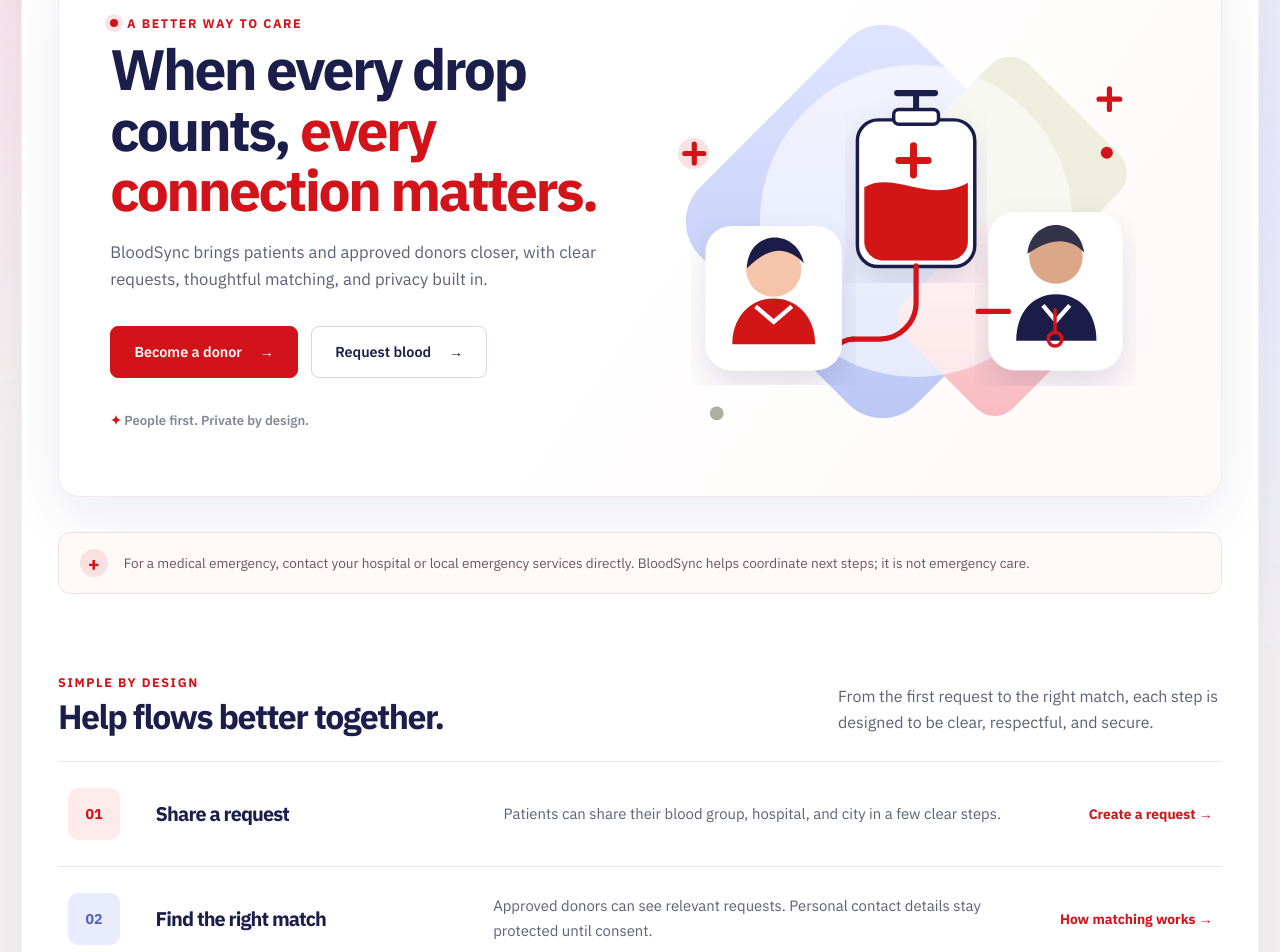
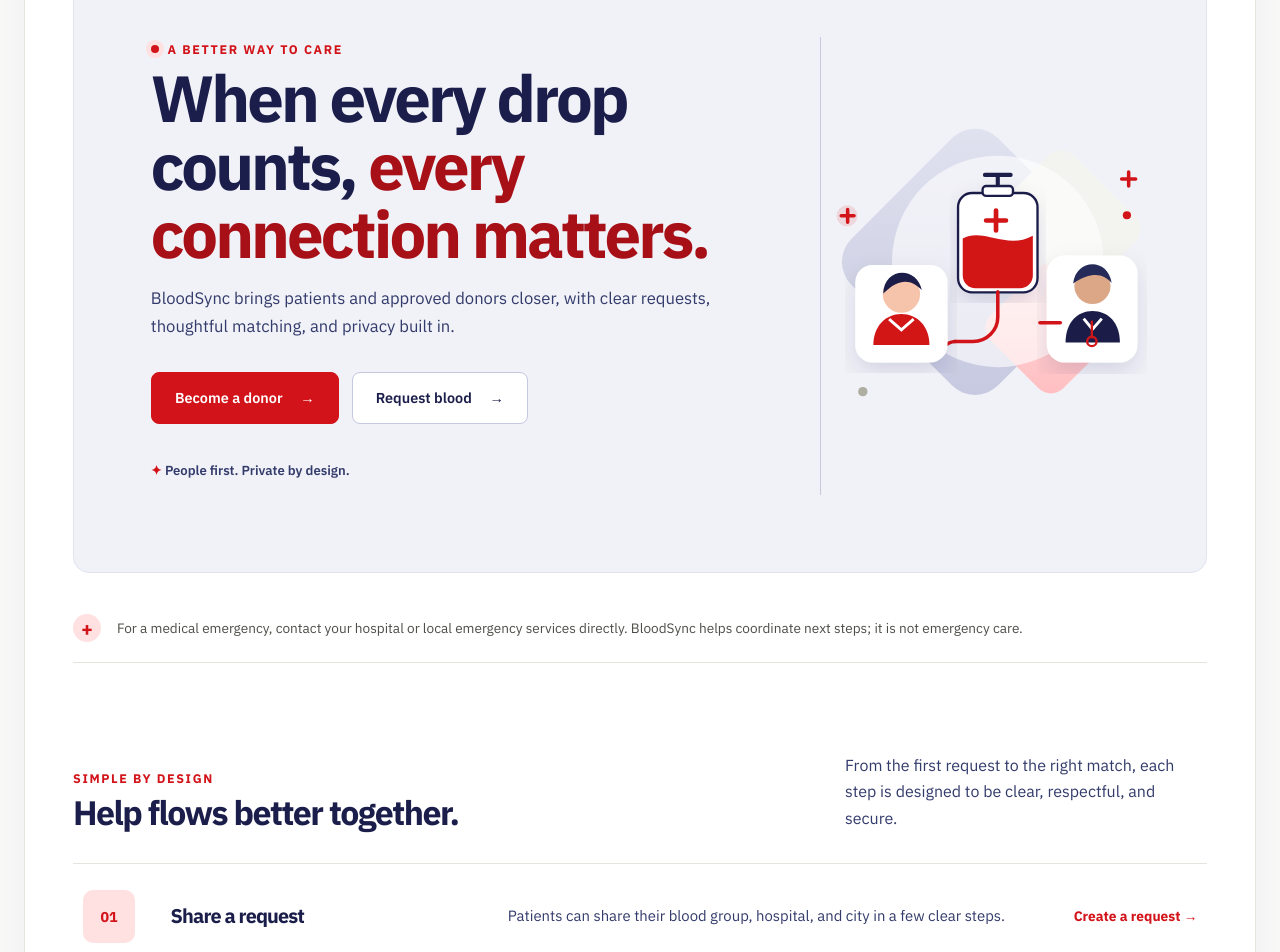
Before and after one commit to atanubera07/BloodSync, a Next.js app in the folder apps/web/: page / in a window 1280 px wide. Shown: the part 200-1152 px from the top of the page. Built offline with nearby package versions, Linux system fonts and the light colour scheme; no server answers.

Commit message:
Refine BloodSync PNS design system and responsive layout

```diff
--- a/apps/web/app/manifest.ts
+++ b/apps/web/app/manifest.ts
@@ -6,8 +6,8 @@
     description: 'Private blood donation coordination',
     start_url: '/',
     display: 'standalone',
-    background_color: '#fffaf8',
-    theme_color: '#a32635',
+    background_color: '#fafaf9',
+    theme_color: '#d21319',
     icons: [{ src: '/icon.svg', sizes: 'any', type: 'image/svg+xml' }],
   };
 }
--- a/apps/web/app/opengraph-image.tsx
+++ b/apps/web/app/opengraph-image.tsx
@@ -11,13 +11,13 @@
         flexDirection: 'column',
         justifyContent: 'center',
         padding: 90,
-        background: '#fffaf8',
-        color: '#a32635',
+        background: '#fafaf9',
+        color: '#d21319',
         fontFamily: 'sans-serif',
       }}
     >
       <div style={{ fontSize: 42, fontWeight: 700 }}>BloodSync</div>
-      <div style={{ fontSize: 76, fontWeight: 800, color: '#222', marginTop: 20 }}>
+      <div style={{ fontSize: 76, fontWeight: 800, color: '#1b1e4a', marginTop: 20 }}>
         Make every connection count.
       </div>
       <div style={{ fontSize: 30, marginTop: 30 }}>Private blood donation coordination</div>
--- a/apps/web/app/style.css
+++ b/apps/web/app/style.css
@@ -8,15 +8,56 @@
 :root {
   font-family: 'IBM Plex Sans', Arial, sans-serif;
   color: #1b1e4a;
-  background: #f5f3f2;
-  --navy: #1b1e4a;
-  --red: #d21319;
-  --taupe: #afaea2;
-  --muted: #656a80;
-  --line: #e7e6ec;
+  background: #fafaf9;
+  /* PNS: primary (trust), neutral (calm), supporting (action and urgency). */
+  --primary-50: #f1f2f8;
+  --primary-100: #e1e3f0;
+  --primary-200: #c5c8df;
+  --primary-300: #a5abd0;
+  --primary-400: #818bbc;
+  --primary-500: #606da5;
+  --primary-600: #465186;
+  --primary-700: #333b6b;
+  --primary-800: #252b58;
+  --primary-900: #1b1e4a;
+  --neutral-50: #fafaf9;
+  --neutral-100: #f3f3f0;
+  --neutral-200: #e5e5df;
+  --neutral-300: #d0d0c7;
+  --neutral-400: #afaea2;
+  --neutral-500: #858478;
+  --neutral-600: #66665d;
+  --neutral-700: #4d4e48;
+  --neutral-800: #363832;
+  --neutral-900: #232520;
+  --support-50: #fff3f3;
+  --support-100: #ffe1e2;
+  --support-200: #ffbdc0;
+  --support-300: #f7898e;
+  --support-400: #e65b61;
+  --support-500: #d9363d;
+  --support-600: #d21319;
+  --support-700: #a81017;
+  --support-800: #860e15;
+  --support-900: #650d13;
+  --success-50: #eef8f0;
+  --success-100: #d9f0df;
+  --success-200: #b4dfc1;
+  --success-300: #83c99b;
+  --success-400: #55a977;
+  --success-500: #358b5c;
+  --success-600: #26734b;
+  --success-700: #1e5c3d;
+  --success-800: #184a33;
+  --success-900: #123b29;
+  --navy: var(--primary-900);
+  --red: var(--support-600);
+  --taupe: var(--neutral-400);
+  --muted: var(--neutral-600);
+  --line: var(--neutral-200);
   --surface: #fff;
-  --soft: #f7f7fb;
-  --shadow: 0 22px 65px rgba(27, 30, 74, 0.08);
+  --soft: var(--neutral-50);
+  --shadow: 0 16px 48px rgb(27 30 74 / 0.06);
 }
 * {
   box-sizing: border-box;
@@ -27,9 +68,7 @@
 body {
   margin: 0;
   min-height: 100vh;
-  background:
-    radial-gradient(circle at 0 9%, #fae5ec 0, transparent 29rem),
-    radial-gradient(circle at 100% 20%, #e9eaff 0, transparent 30rem), #f5f3f2;
+  background: var(--neutral-50);
 }
 button,
 input,
@@ -49,16 +88,16 @@
   text-decoration-color: currentColor;
 }
 :focus-visible {
-  outline: 3px solid #4965d4;
+  outline: 3px solid var(--primary-600);
   outline-offset: 3px;
 }
 .site-frame {
-  width: min(100% - 42px, 1380px);
+  width: min(100% - 48px, 1440px);
   min-height: calc(100vh - 48px);
   margin: 24px auto;
   background: var(--surface);
-  border: 1px solid rgba(27, 30, 74, 0.06);
-  border-radius: 24px;
+  border: 1px solid var(--neutral-200);
+  border-radius: 18px;
   box-shadow: var(--shadow);
   overflow: clip;
   display: flex;
@@ -71,7 +110,7 @@
   border-bottom: 1px solid var(--line);
 }
 .header-inner {
-  width: min(100% - 72px, 1250px);
+  width: min(100% - 96px, 1280px);
   min-height: 82px;
   margin: auto;
   display: flex;
@@ -132,7 +171,7 @@
   box-shadow: 0 9px 20px rgba(210, 19, 25, 0.16);
 }
 .main-nav .nav-pill:hover {
-  background: #a70e14;
+  background: var(--support-700);
   color: #fff;
 }
 .main-nav .nav-account {
@@ -141,7 +180,7 @@
   width: 37px;
   height: 37px;
   border-radius: 50%;
-  background: #eeeff9;
+  background: var(--primary-50);
   color: var(--navy);
 }
 .nav-loading {
@@ -152,13 +191,13 @@
   display: none;
 }
 main {
-  width: min(100% - 72px, 1250px);
+  width: min(100% - 96px, 1280px);
   margin: 0 auto;
   flex: 1;
   padding: clamp(28px, 4vw, 54px) 0 clamp(44px, 6vw, 78px);
 }
 .site-footer {
-  background: #f8f8fb;
+  background: var(--neutral-100);
   border-top: 1px solid var(--line);
   padding: 36px max(36px, calc((100% - 1250px) / 2));
   display: flex;
@@ -172,7 +211,7 @@
   font-size: 0.9rem;
 }
 .site-footer small {
-  color: #73768a;
+  color: var(--primary-700);
   font-size: 0.78rem;
 }
 .site-footer nav {
@@ -232,7 +271,7 @@
 p {
   font-size: 1rem;
   line-height: 1.65;
-  color: #5d6176;
+  color: var(--primary-700);
 }
 .eyebrow {
   display: inline-flex;
@@ -250,7 +289,7 @@
   height: 8px;
   border-radius: 50%;
   background: var(--red);
-  box-shadow: 0 0 0 5px #fbe4e6;
+  box-shadow: 0 0 0 5px var(--support-100);
 }
 .button,
 button:not(.menu-toggle):not(.toast-close) {
@@ -275,8 +314,8 @@
 }
 .button:hover,
 button:not(.menu-toggle):not(.toast-close):hover {
-  background: #a91016;
-  border-color: #a91016;
+  background: var(--support-700);
+  border-color: var(--support-700);
   color: #fff;
   transform: translateY(-2px);
   box-shadow: 0 10px 22px rgba(210, 19, 25, 0.17);
@@ -284,12 +323,12 @@
 .button.secondary,
 button.secondary:not(.menu-toggle):not(.toast-close) {
   background: #fff;
-  border-color: #d4d6e2;
+  border-color: var(--primary-200);
   color: var(--navy);
 }
 .button.secondary:hover,
 button.secondary:not(.menu-toggle):not(.toast-close):hover {
-  background: #f3f4fa;
+  background: var(--primary-50);
   border-color: var(--navy);
   color: var(--navy);
   box-shadow: none;
@@ -300,7 +339,7 @@
   color: var(--navy);
 }
 .button-light:hover {
-  background: #f4f5ff;
+  background: var(--primary-50);
   color: var(--navy);
   border-color: #fff;
 }
@@ -319,37 +358,37 @@
 }
 .home-page {
   display: grid;
-  gap: clamp(3rem, 6vw, 6rem);
+  gap: clamp(3.5rem, 7vw, 6.5rem);
 }
 .home-hero {
   display: grid;
-  grid-template-columns: minmax(0, 1fr) minmax(0, 1fr);
-  gap: 1.5rem;
+  grid-template-columns: minmax(0, 2fr) minmax(0, 1fr);
+  gap: clamp(2rem, 4vw, 5rem);
   align-items: center;
-  min-height: 515px;
-  padding: clamp(2rem, 4vw, 4.4rem);
-  border-radius: 22px;
-  background: linear-gradient(125deg, #fff 0%, #fff 50%, #fff8f8 100%);
-  box-shadow: 0 20px 60px rgba(27, 30, 74, 0.08);
-  border: 1px solid #f4e9ed;
+  min-height: 560px;
+  padding: clamp(2.5rem, 6vw, 6rem);
+  border-radius: 16px;
+  background: var(--primary-50);
+  border: 1px solid var(--primary-100);
   overflow: hidden;
 }
 .hero-copy {
   position: relative;
   z-index: 1;
-  max-width: 585px;
+  max-width: 690px;
 }
 .hero-copy h1 {
-  font-size: clamp(2.6rem, 4.45vw, 4.8rem);
-  line-height: 1.07;
-  max-width: 10.8em;
+  font-size: clamp(3rem, 5.1vw, 5.3rem);
+  line-height: 1.04;
+  max-width: 11.3em;
+  text-wrap: balance;
 }
 .hero-copy h1 span {
-  color: var(--red);
+  color: var(--support-700);
 }
 .hero-lead {
-  font-size: clamp(1rem, 1.3vw, 1.12rem);
-  max-width: 34rem;
+  font-size: clamp(1rem, 1.3vw, 1.16rem);
+  max-width: 38rem;
 }
 .hero-actions {
   margin-top: 2rem;
@@ -360,9 +399,9 @@
 }
 .hero-caption {
   font-size: 0.82rem;
-  color: #83879a;
+  color: var(--primary-700);
   font-weight: 600;
-  margin-top: 2rem;
+  margin-top: 2.25rem;
 }
 .hero-caption span {
   color: var(--red);
@@ -371,9 +410,13 @@
   min-width: 0;
   display: grid;
   place-items: center;
+  align-self: stretch;
+  border-left: 1px solid var(--primary-200);
+  padding-left: clamp(1.5rem, 3vw, 3rem);
 }
 .hero-illustration {
-  width: min(100%, 570px);
+  width: min(130%, 550px);
+  max-width: none;
   height: auto;
   overflow: visible;
 }
@@ -381,16 +424,15 @@
   display: flex;
   align-items: center;
   gap: 1rem;
-  margin-top: -2.6rem;
-  padding: 1rem 1.3rem;
-  border: 1px solid #f0e1df;
-  border-radius: 12px;
-  background: #fff9f8;
+  margin-top: -4.2rem;
+  padding: 1rem 0;
+  border-bottom: 1px solid var(--neutral-200);
+  background: var(--surface);
 }
 .care-note p {
   margin: 0;
   font-size: 0.85rem;
-  color: #6c5660;
+  color: var(--neutral-700);
 }
 .care-note-icon {
   display: grid;
@@ -398,17 +440,17 @@
   flex: 0 0 28px;
   height: 28px;
   border-radius: 50%;
-  background: #f9e1e2;
+  background: var(--support-100);
   color: var(--red);
   font-size: 1.25rem;
   font-weight: 700;
 }
 .section-intro {
-  display: flex;
-  justify-content: space-between;
+  display: grid;
+  grid-template-columns: minmax(0, 2fr) minmax(0, 1fr);
   align-items: flex-end;
-  gap: 2rem;
-  margin-bottom: 1.6rem;
+  gap: 3rem;
+  margin-bottom: 2rem;
 }
 .section-intro h2 {
   max-width: 16em;
@@ -432,7 +474,7 @@
   transition: background 0.18s;
 }
 .feature-card:hover {
-  background: #fbfbfe;
+  background: var(--neutral-50);
 }
 .feature-icon {
   display: grid;
@@ -448,15 +490,15 @@
 }
 .feature-icon-red {
   color: var(--red);
-  background: #ffeaec;
+  background: var(--support-100);
 }
 .feature-icon-blue {
-  color: #5663bc;
-  background: #e9ecff;
+  color: var(--primary-600);
+  background: var(--primary-100);
 }
 .feature-icon-taupe {
-  color: #686650;
-  background: #efeee7;
+  color: var(--neutral-700);
+  background: var(--neutral-100);
 }
 .feature-card p {
   font-size: 0.93rem;
@@ -469,13 +511,13 @@
   white-space: nowrap;
 }
 .home-cta {
-  display: flex;
+  display: grid;
+  grid-template-columns: minmax(0, 2fr) minmax(0, 1fr);
   align-items: center;
-  justify-content: space-between;
   gap: 2rem;
-  padding: clamp(2rem, 4vw, 4rem);
-  border-radius: 22px;
-  background: radial-gradient(circle at 90% -20%, #51578d, transparent 24rem), var(--navy);
+  padding: clamp(2.5rem, 5vw, 5rem);
+  border-radius: 16px;
+  background: var(--primary-900);
   color: #fff;
 }
 .home-cta h2,
@@ -491,10 +533,10 @@
   margin-bottom: 0;
 }
 .home-cta .eyebrow {
-  color: #ffc6cb;
+  color: var(--support-200);
 }
 .home-cta .button {
-  flex-shrink: 0;
+  justify-self: end;
 }
 .section-heading {
   display: flex;
@@ -553,7 +595,7 @@
   width: 100%;
   height: 1rem;
   border-radius: 6px;
-  background: #eaebf2;
+  background: var(--primary-100);
   animation: skeleton-pulse 1.4s ease-in-out infinite alternate;
 }
 .skeleton-title {
@@ -565,7 +607,7 @@
 }
 @keyframes skeleton-pulse {
   to {
-    background: #f5f5f9;
+    background: var(--neutral-100);
   }
 }
 @media (prefers-reduced-motion: reduce) {
@@ -625,7 +667,7 @@
   width: 43px;
   height: 43px;
   border-radius: 11px;
-  background: #fff0f1;
+  background: var(--support-50);
   color: var(--red);
   font-size: 1rem;
 }
@@ -634,7 +676,7 @@
   align-items: center;
   padding: 0.35rem 0.65rem;
   border-radius: 99px;
-  background: #eef0fa;
+  background: var(--primary-50);
   color: var(--navy);
   font-size: 0.73rem;
   font-weight: 700;
@@ -649,7 +691,7 @@
 }
 .card dt {
   font-weight: 700;
-  color: #777b8e;
+  color: var(--primary-700);
 }
 .card dd {
   margin: 0;
@@ -658,23 +700,23 @@
 }
 .empty {
   padding: 2rem;
-  border: 1px dashed #d7d9e3;
+  border: 1px dashed var(--neutral-300);
   border-radius: 14px;
-  background: #fafafd;
+  background: var(--neutral-50);
   color: var(--muted);
 }
 .error {
-  color: #a70e14;
+  color: var(--support-700);
 }
 .success {
-  color: #24634a;
+  color: var(--success-700);
 }
 .status-line,
 .notice {
   padding: 1rem 1.2rem;
   border-left: 3px solid var(--red);
   border-radius: 7px;
-  background: #fff3f3;
+  background: var(--support-50);
   font-size: 0.94rem;
 }
 .two-column {
@@ -688,7 +730,7 @@
 }
 .simple-list li {
   padding: 0.45rem 0;
-  color: #555b72;
+  color: var(--primary-700);
   overflow-wrap: anywhere;
 }
 .signout {
@@ -718,7 +760,7 @@
   width: 100%;
   min-height: 47px;
   padding: 0.7rem 0.86rem;
-  border: 1px solid #d9dce6;
+  border: 1px solid var(--primary-200);
   border-radius: 8px;
   background: #fff;
   color: var(--navy);
@@ -732,8 +774,8 @@
 .stacked-form textarea:focus,
 .form-page input:focus,
 .content-panel input:not([type='checkbox']):focus {
-  border-color: #777fc0;
-  box-shadow: 0 0 0 4px #eef0ff;
+  border-color: var(--primary-500);
+  box-shadow: 0 0 0 4px var(--primary-50);
   outline: none;
 }
 .stacked-form fieldset {
@@ -771,7 +813,7 @@
 .hint,
 .form-page small {
   font-size: 0.78rem;
-  color: #777b8e;
+  color: var(--primary-700);
   font-weight: 400;
 }
 .stacked-form button,
@@ -799,15 +841,15 @@
 }
 .form-page form [role='alert'] {
   margin: 0;
-  color: #ab1017;
+  color: var(--support-700);
   font-size: 0.85rem;
 }
 .auth-layout {
   display: grid;
-  grid-template-columns: minmax(0, 480px) minmax(0, 1fr);
+  grid-template-columns: minmax(0, 2fr) minmax(0, 1fr);
   min-height: 580px;
   overflow: hidden;
-  border: 1px solid #e4e6ee;
+  border: 1px solid var(--primary-100);
   border-radius: 21px;
   background: #fff;
   box-shadow: var(--shadow);
@@ -840,9 +882,7 @@
   flex-direction: column;
   justify-content: flex-end;
   padding: clamp(2rem, 4vw, 4rem);
-  background:
-    radial-gradient(circle at 72% 22%, rgba(255, 255, 255, 0.55), transparent 26%),
-    linear-gradient(145deg, #d9e1f3, #b9c5db 48%, #858fae);
+  background: var(--primary-100);
   overflow: hidden;
 }
 .auth-aside::before {
@@ -862,7 +902,7 @@
   aspect-ratio: 1;
   border-radius: 50% 50% 50% 12%;
   transform: rotate(-35deg);
-  background: linear-gradient(145deg, #e95e62, #a70915);
+  background: linear-gradient(145deg, var(--support-400), var(--support-700));
   box-shadow: 0 30px 60px rgba(125, 17, 39, 0.22);
 }
 .auth-aside-content {
@@ -884,11 +924,11 @@
 }
 .workspace {
   display: grid;
-  grid-template-columns: 225px minmax(0, 1fr);
+  grid-template-columns: minmax(220px, 1fr) minmax(0, 3fr);
   min-height: 650px;
   border: 1px solid var(--line);
   border-radius: 18px;
-  background: #f7f8fc;
+  background: var(--neutral-50);
   overflow: hidden;
   box-shadow: 0 10px 35px rgba(27, 30, 74, 0.05);
 }
@@ -920,7 +960,7 @@
   min-height: 42px;
   padding: 0.7rem 0.78rem;
   border-radius: 8px;
-  color: #6d7188;
+  color: var(--primary-700);
   text-decoration: none;
   font-size: 0.84rem;
   font-weight: 600;
@@ -928,7 +968,7 @@
 .workspace-sidebar nav a:hover,
 .workspace-sidebar nav a[aria-current='page'] {
   color: var(--red);
-  background: #fff0f1;
+  background: var(--support-50);
 }
 .sidebar-icon {
   display: grid;
@@ -940,7 +980,7 @@
   margin-top: auto;
   padding: 1rem;
   border-radius: 11px;
-  background: #f7f8fb;
+  background: var(--neutral-100);
 }
 .sidebar-note strong {
   display: block;
@@ -980,9 +1020,9 @@
   gap: 0.85rem;
   margin-top: 2.6rem;
   padding: 1.4rem;
-  border: 1px solid #eecacc;
+  border: 1px solid var(--support-200);
   border-radius: 12px;
-  background: #fff7f7;
+  background: var(--support-50);
 }
 .danger-zone h2,
 .danger-zone p {
@@ -1068,8 +1108,8 @@
   align-items: flex-start;
   gap: 0.7rem;
   padding: 0.9rem 1rem;
-  border: 1px solid #d8e6dd;
-  border-left: 4px solid #25734d;
+  border: 1px solid var(--success-200);
+  border-left: 4px solid var(--success-600);
   border-radius: 10px;
   background: #fff;
   box-shadow: 0 16px 45px rgba(27, 30, 74, 0.18);
@@ -1080,7 +1120,7 @@
   animation: toast-in 0.23s ease-out;
 }
 .toast-error {
-  border-color: #f0d4d6;
+  border-color: var(--support-200);
   border-left-color: var(--red);
 }
 .toast-symbol {
@@ -1089,12 +1129,12 @@
   flex: 0 0 20px;
   height: 20px;
   border-radius: 50%;
-  background: #dcf4e6;
-  color: #216c46;
+  background: var(--success-100);
+  color: var(--success-700);
   font-weight: 700;
 }
 .toast-error .toast-symbol {
-  background: #ffe6e7;
+  background: var(--support-100);
   color: var(--red);
 }
 button.toast-close {
@@ -1102,7 +1142,7 @@
   padding: 0.2rem 0.4rem;
   border: 0;
   background: transparent;
-  color: #73788f;
+  color: var(--primary-700);
   font-size: 1.4rem;
   line-height: 1;
 }
@@ -1194,6 +1234,11 @@
   .hero-art-wrap {
     max-width: 480px;
     margin: auto;
+    padding: 0;
+    border-left: 0;
+  }
+  .hero-illustration {
+    width: min(100%, 480px);
   }
   .section-intro {
     display: block;
@@ -1217,7 +1262,10 @@
   }
   .home-cta {
     align-items: flex-start;
-    flex-direction: column;
+    grid-template-columns: 1fr;
+  }
+  .home-cta .button {
+    justify-self: start;
   }
   .site-footer {
     flex-direction: column;
@@ -1320,8 +1368,8 @@
   margin: 2rem auto 4rem;
 }
 .signup-heading {
-  text-align: center;
-  padding: 0 1rem 2rem;
+  max-width: 720px;
+  padding: 0 0 2rem;
 }
 .signup-heading h1 {
   margin: 0.5rem 0;
@@ -1333,7 +1381,7 @@
   color: var(--muted);
 }
 .signup-shell .auth-layout {
-  grid-template-columns: minmax(0, 1.3fr) minmax(250px, 0.7fr);
+  grid-template-columns: minmax(0, 2fr) minmax(250px, 1fr);
 }
 .signup-shell .form-page {
   width: min(100% - 48px, 590px);
@@ -1357,7 +1405,7 @@
 .signup-form select,
 .signup-form textarea {
   width: 100%;
-  border: 1px solid #d9dce6;
+  border: 1px solid var(--primary-200);
   border-radius: 8px;
   background: white;
   color: var(--navy);
@@ -1371,8 +1419,8 @@
 }
 .signup-form select:focus,
 .signup-form textarea:focus {
-  border-color: #777fc0;
-  box-shadow: 0 0 0 4px #eef0ff;
+  border-color: var(--primary-500);
+  box-shadow: 0 0 0 4px var(--primary-50);
   outline: none;
 }
 .signup-divider {
@@ -1461,7 +1509,7 @@
 }
 .progress-grid {
   display: grid;
-  grid-template-columns: repeat(2, minmax(0, 1fr));
+  grid-template-columns: minmax(0, 2fr) minmax(0, 1fr);
   gap: 1rem;
 }
 .progress-item {
--- a/apps/web/components/HeroIllustration.tsx
+++ b/apps/web/components/HeroIllustration.tsx
@@ -9,12 +9,12 @@
       <title id="hero-art-title">An illustrated blood bag connecting a donor and a patient</title>
       <defs>
         <linearGradient id="hero-warm" x1="0" x2="1" y1="0" y2="1">
-          <stop stopColor="#FFE3E5" />
-          <stop offset="1" stopColor="#F8B8BE" />
+          <stop stopColor="#FFE1E2" />
+          <stop offset="1" stopColor="#FFBDC0" />
         </linearGradient>
         <linearGradient id="hero-cool" x1="0" x2="1" y1="0" y2="1">
-          <stop stopColor="#E1E6FF" />
-          <stop offset="1" stopColor="#B9C5F5" />
+          <stop stopColor="#E1E3F0" />
+          <stop offset="1" stopColor="#C5C8DF" />
         </linearGradient>
         <filter id="hero-shadow">
           <feDropShadow dx="0" dy="18" stdDeviation="20" floodColor="#1B1E4A" floodOpacity=".12" />
@@ -36,7 +36,7 @@
         height="210"
         rx="32"
         transform="rotate(45 415 187)"
-        fill="#EEEEDF"
+        fill="#F3F3F0"
       />
       <rect
         x="309"
@@ -106,7 +106,7 @@
       <g filter="url(#hero-shadow)">
         <rect x="390" y="232" width="155" height="183" rx="30" fill="#FFFFFF" />
         <circle cx="468" cy="284" r="31" fill="#DCA786" />
-        <path d="M435 280c4-42 59-46 66-1-13-14-32-22-66 1z" fill="#30304B" />
+        <path d="M435 280c4-42 59-46 66-1-13-14-32-22-66 1z" fill="#252B58" />
         <path d="M422 381c0-34 20-54 46-54 27 0 47 20 47 54" fill="#1B1E4A" />
         <path d="M453 340l15 18 16-18" fill="none" stroke="#FFFFFF" strokeWidth="5" />
         <path d="M467 345v27" stroke="#D21319" strokeWidth="4" strokeLinecap="round" />
```
Also changed, not shown: apps/web/app/icon.svg, 1 other file (tests, documents, lock files or other folders).
